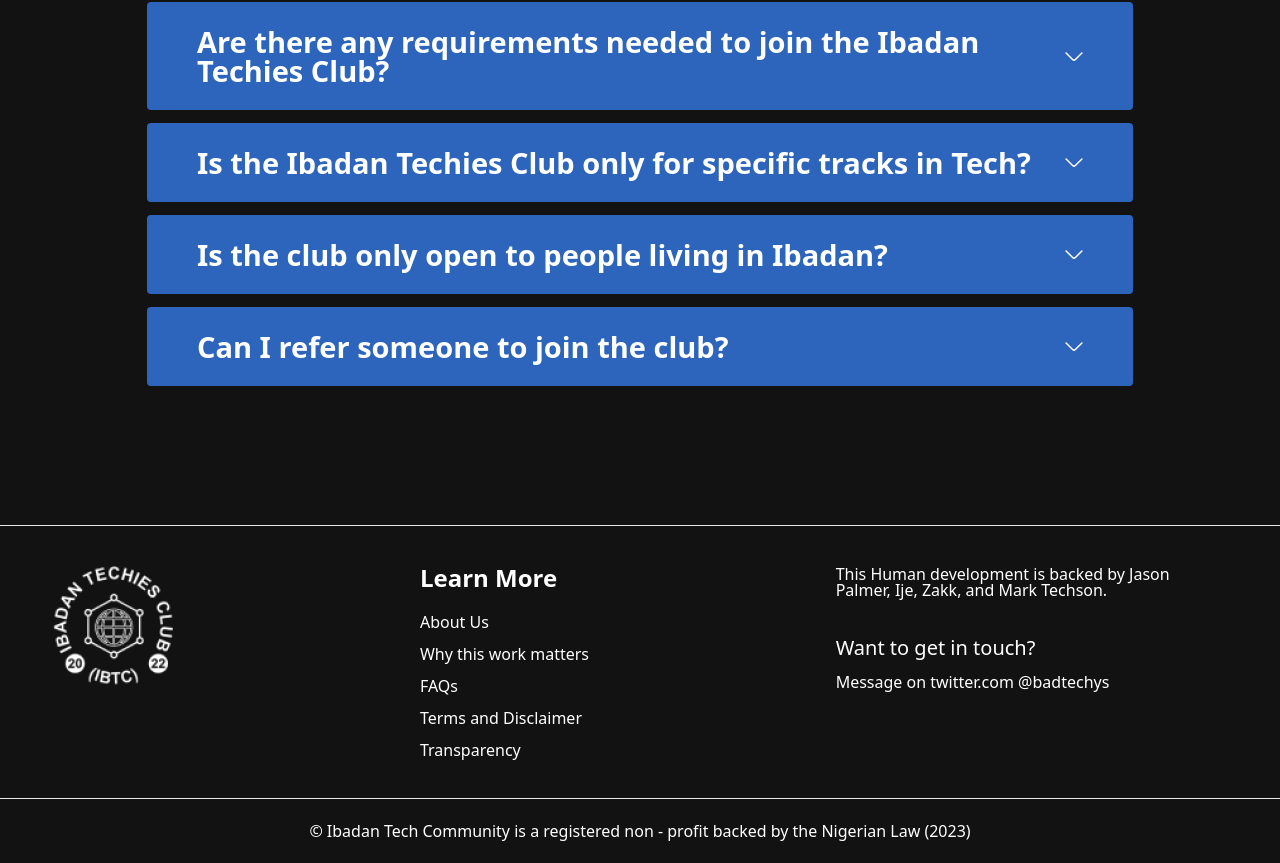
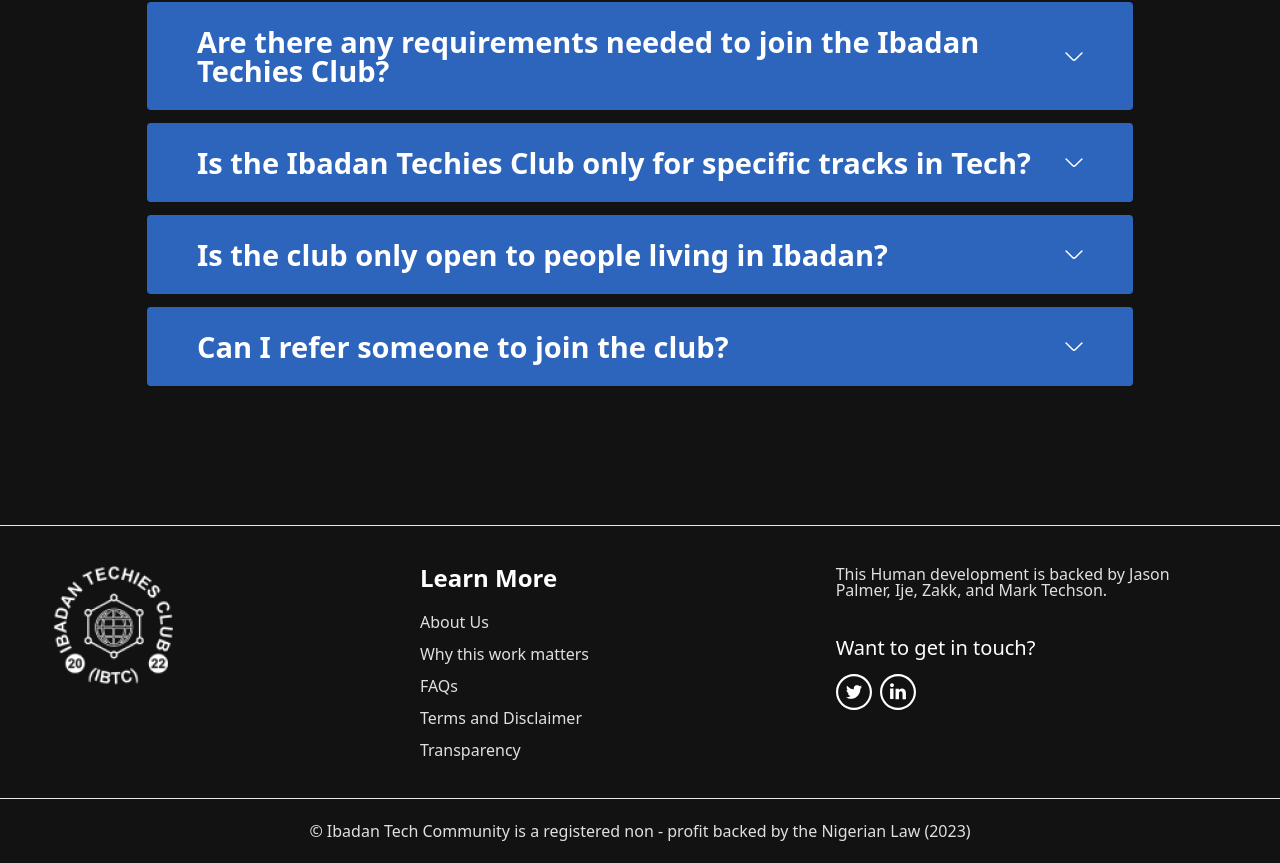
Before and after one commit to Ibadan-Techies/badtechies, a Next.js app: page / in a window 1280 px wide. Shown: the part 4341-5204 px from the top of the page. Built offline with nearby package versions, Linux system fonts and the light colour scheme.

Commit message:
add over effects

```diff
--- a/src/assets/svg.ts
+++ b/src/assets/svg.ts
@@ -6,3 +6,5 @@
 export { default as ArrowDown } from './ArrowDown.svg'
 export { default as SquiggleLeft } from './SquiggleLeft.svg'
 export { default as SquiggleRight } from './SquiggleRight.svg'
+export { default as Twitter } from './twitter.svg'
+export { default as LinkedIn } from './linkedin.svg'
--- a/src/components/Footer/footer.tsx
+++ b/src/components/Footer/footer.tsx
@@ -1,9 +1,10 @@
 import * as React from 'react'
 import { Logo } from '../Logo'
+import { LinkedIn, Twitter } from '@/assets/svg'
 
 const Footer = () => {
   return (
-    <footer className="bg-ibtc-black text-white py-6 text text-ibtc-grey font-medium">
+    <footer className="bg-ibtc-black py-6 text text-ibtc-grey font-medium">
       <div className="_body border-y">
         <div className="flex justify-between py-10 _wrapper">
           <Logo width="w-[120px]" height="h-[118.67px]" />
@@ -33,7 +34,12 @@
           'Terms and Disclaimer',
           'Transparency',
         ].map((item, index) => (
-          <li key={index}>{item}</li>
+          <li
+            key={index}
+            className="hover:text-ibtc-brown-light cursor-pointer"
+          >
+            {item}
+          </li>
         ))}
       </ul>
     </div>
@@ -51,7 +57,10 @@
         <span className="text-xl leading-5 text-white">
           Want to get in touch?
         </span>
-        <span>Message on twitter.com @badtechys</span>
+        <span className="flex gap-2">
+          <Twitter className="fill-white hover:fill-ibtc-blue" />
+          <LinkedIn className="fill-white hover:fill-ibtc-blue" />
+        </span>
       </p>
     </div>
   )
--- a/src/components/LandingAboutUs/main.tsx
+++ b/src/components/LandingAboutUs/main.tsx
@@ -24,6 +24,8 @@
           style={{
             background: 'bg-ibtc-blue',
             color: 'text-white',
+            hoverBg: 'hover:bg-ibtc-blue-darker',
+            hoverColor: 'hover:text-ibtc-grey',
           }}
         >
           Join Now
--- a/src/components/LandingEvent/event.tsx
+++ b/src/components/LandingEvent/event.tsx
@@ -32,6 +32,8 @@
         style={{
           color: 'text-white',
           border: 'text-white',
+          hoverBg: 'hover:bg-white',
+          hoverColor: 'hover:text-ibtc-black'
         }}
       >
         View all
--- a/tailwind.config.js
+++ b/tailwind.config.js
@@ -7,9 +7,15 @@
         'ibtc-grey': '#E0E0E0',
         'ibtc-grey-2': '#4F4F4F',
         'ibtc-offwhite': '#EAF1FA',
+
         'ibtc-blue': '#2D65BC',
         'ibtc-blue-dark': '#1E427B',
+        'ibtc-blue-darker': '#235094',
         'ibtc-blue-light': '#EFF3FB',
+
+        'ibtc-brown': '#D09F44',
+        'ibtc-brown-light': '#F3D6A5',
+
         'ibtc-black': '#121212',
         'ibtc-light-yellow': '#FDF7E7',
       },
```
Also changed, not shown: src/assets/linkedin.svg (added), src/assets/twitter.svg (added).
